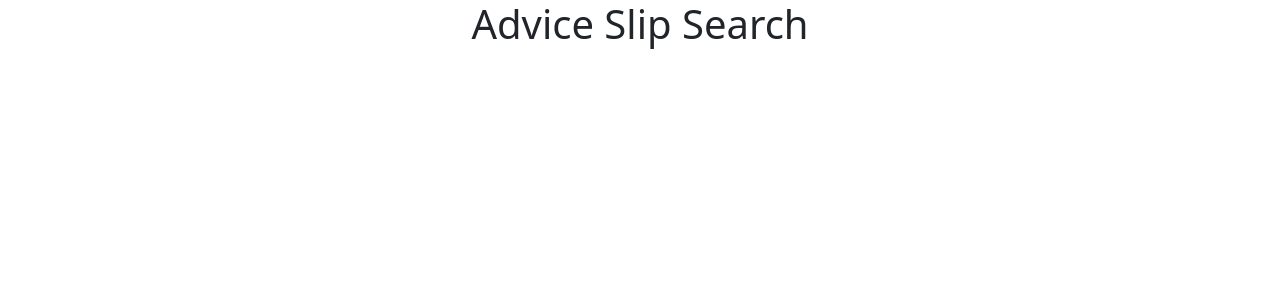
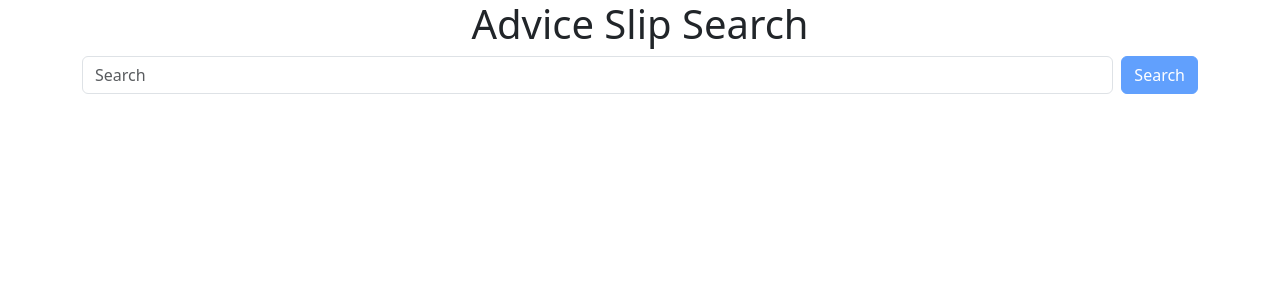
Before and after one commit to GustavoLuche/advice-slip-search, a React (Create React App) app: page / in a window 1280 px wide. Shown: the top 300 px of the page. Built offline with nearby package versions, Linux system fonts and the light colour scheme.

Commit message:
Added Search Component

```diff
--- a/src/App.js
+++ b/src/App.js
@@ -1,10 +1,15 @@
 import React from "react";
 import Header from "./components/Header";
+import Search from "./components/Search";
 
 function App() {
+
   return (
     <div className="App">
       <Header title="Advice Slip Search" />
+      <div className="container">
+        <Search onSearch={null} />
+      </div>
     </div>
   );
 }
--- /dev/null
+++ b/src/components/Search.js
@@ -0,0 +1,42 @@
+import React, { useState } from "react";
+import Button from "react-bootstrap/Button";
+import Form from "react-bootstrap/Form";
+
+// Função para lidar com a pesquisa
+function Search({ onSearch }) {
+  const [searchQuery, setSearchQuery] = useState("");
+
+  const handleSearch = () => {
+    if (typeof onSearch === "function" && searchQuery.trim() !== "") {
+      onSearch(searchQuery);
+      setSearchQuery("");
+    } else {
+      console.error("Invalid onSearch function or empty search term.");
+    }
+  };
+
+  return (
+    <div className="App-search">
+      <Form>
+        <Form.Group className="d-flex">
+          <Form.Control
+            type="text"
+            placeholder="Search"
+            value={searchQuery}
+            onChange={(e) => setSearchQuery(e.target.value)}
+          />
+          <Button
+            className="ms-2 "
+            variant="primary"
+            onClick={handleSearch}
+            disabled={searchQuery.trim() === ""}
+          >
+            Search
+          </Button>
+        </Form.Group>
+      </Form>
+    </div>
+  );
+}
+
+export default Search;
```
